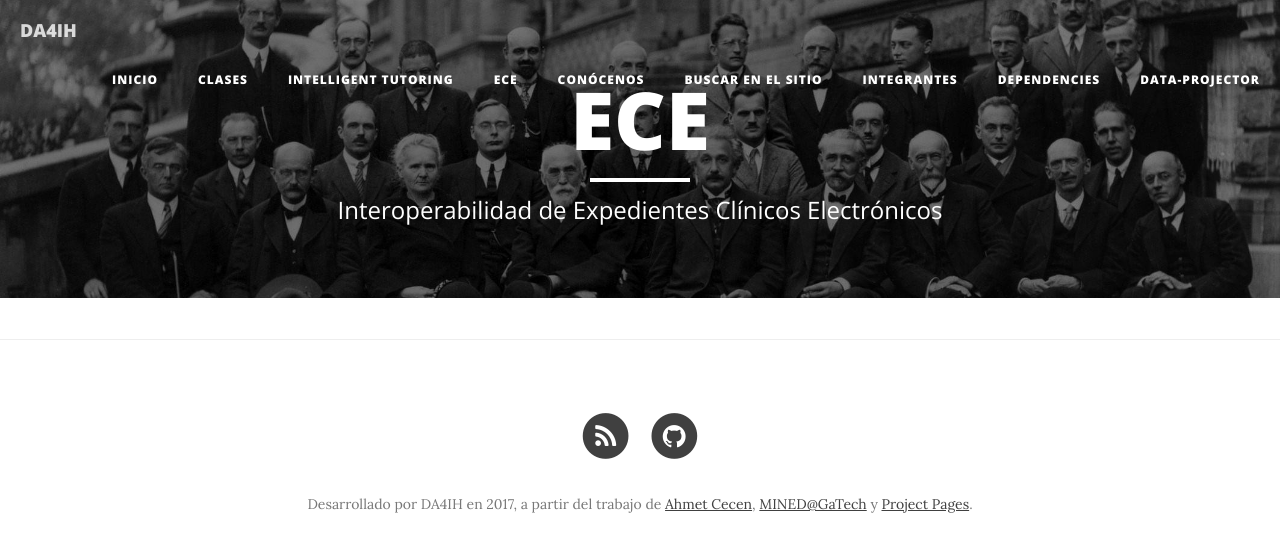
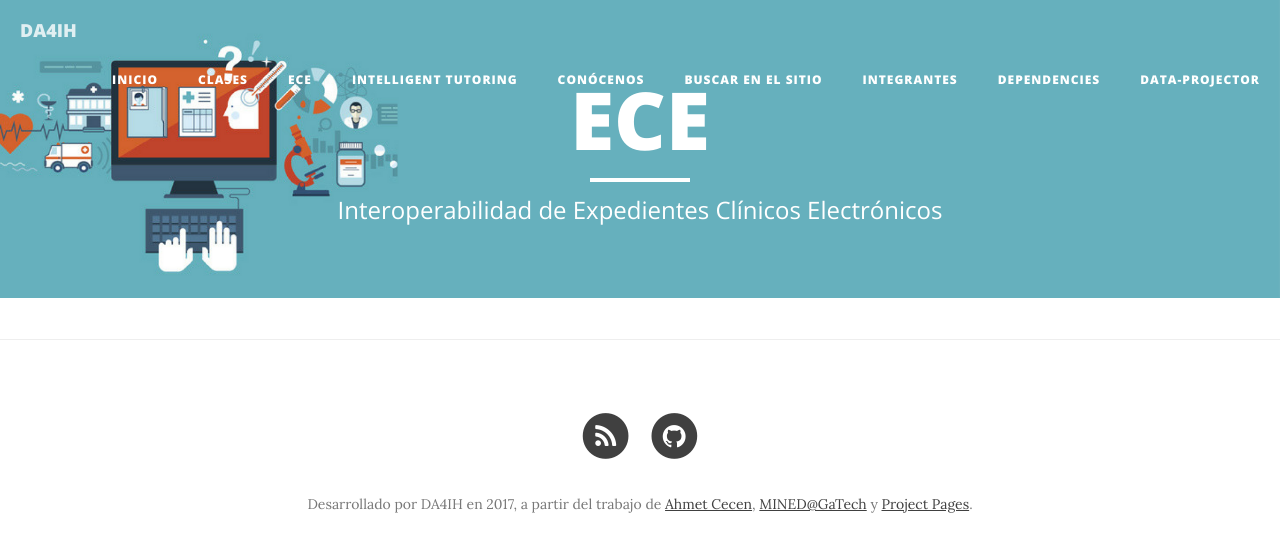
Before and after one commit to DA4IH/DA4IH.github.io, a Jekyll site: the page built from projects/ece.md, in a window 1280 px wide. Shown: the top 552 px of the page. Built offline with Jekyll 4.4.1, drawn with Linux system fonts in a browser that asks for light colours; nearby versions of some CDN libraries.

Commit message:
Cambio de imagen en ECE

```diff
--- a/projects/project2.md
+++ b/projects/ece.md
@@ -2,6 +2,6 @@
 layout: project
 title: "ECE"
 description: "Interoperabilidad de Expedientes Clínicos Electrónicos"
-header-img: "img/home-bg.jpg"
+header-img: "img/ece.0.png"
 category: ece
 ---
```
Also changed, not shown: img/ece.0.png (added), img/ece.jpg (added), img/ece.png (added), img/ece1.jpg (added), img/ece2.jpg (added).
